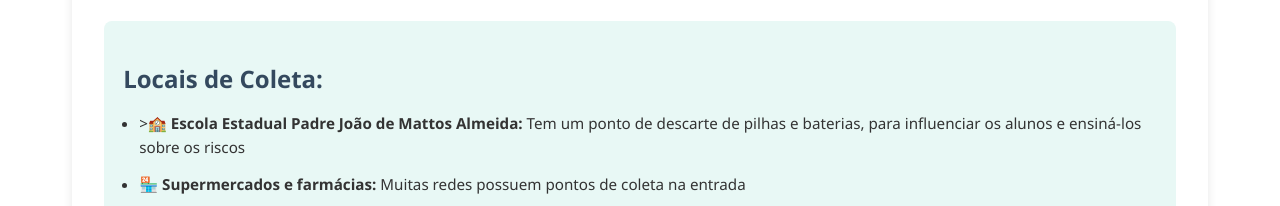
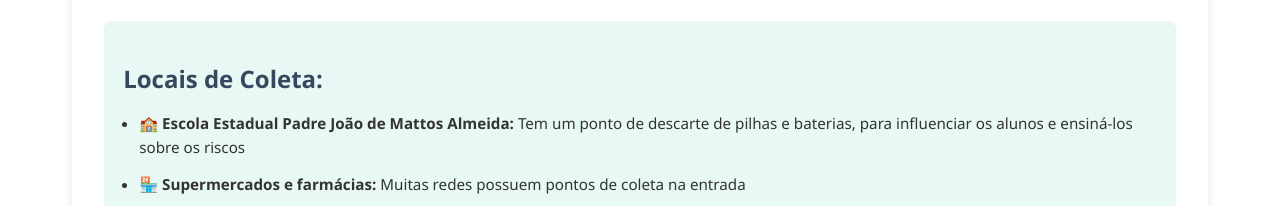
Before and after one commit to 0001151836-maker/GweofhhpufbpqUEBOqv, a plain HTML site: page index.html in a window 1280 px wide. Shown: the part 1718-1924 px from the top of the page. Drawn offline with Linux system fonts and the light colour scheme.

```diff
--- a/index.html
+++ b/index.html
@@ -446,7 +446,7 @@
             <div class="descarte-pontos">
                 <h3>Locais de Coleta:</h3>
                 <ul>
-                    <li>>🏫 <strong>Escola Estadual Padre João de Mattos Almeida:</strong> Tem um ponto de descarte de pilhas e baterias, para influenciar os alunos e ensiná-los sobre os riscos</li>
+                    <li>🏫 <strong>Escola Estadual Padre João de Mattos Almeida:</strong> Tem um ponto de descarte de pilhas e baterias, para influenciar os alunos e ensiná-los sobre os riscos</li>
                     <li>🏪 <strong>Supermercados e farmácias:</strong> Muitas redes possuem pontos de coleta na entrada</li>
                     <li>🏢 <strong>Lojas de eletrônicos:</strong> Estabelecimentos que vendem pilhas são obrigados a receber pilhas usadas</li>
                     <li>🏛️ <strong>Postos de coleta municipais:</strong> Consulte a prefeitura da sua cidade</li>
```
